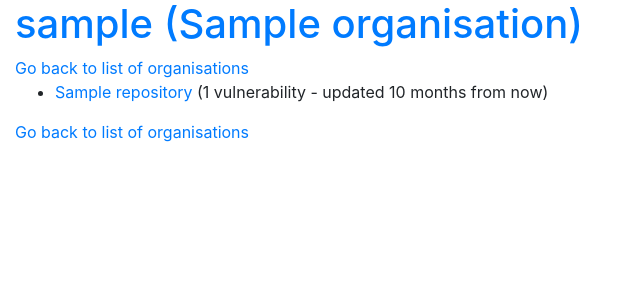
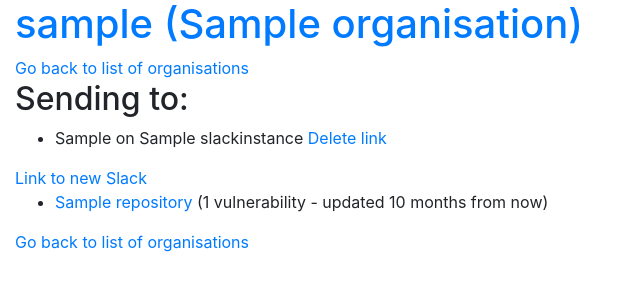
Before and after one commit to palfrey/vellere, a Django app: a page that uses notifier/jinja2/layout.html in a window 1280 px wide. Shown: the part 56-356 px from the top of the page, without its empty margins (0-640 px from the left). Run offline with Django 3.2, Linux system fonts and the light colour scheme; a user stored in the database is signed in; tables that the repository leaves empty hold one stand-in row (values such as "Sample post"); some libraries are stand-ins or nearby versions.

Commit message:
Add linking organisations

```diff
--- a/notifier/jinja2/layout.html
+++ b/notifier/jinja2/layout.html
@@ -45,6 +45,14 @@
                 }
             }
         });
+        function delete_link(url) {
+            $.ajax({
+                method: 'DELETE',
+                url: url,
+            }).done(function() {
+                location.reload();
+            });
+        }
     </script>
     <script src="https://cdnjs.cloudflare.com/ajax/libs/popper.js/1.12.9/umd/popper.min.js" integrity="sha384-ApNbgh9B+Y1QKtv3Rn7W3mgPxhU9K/ScQsAP7hUibX39j7fakFPskvXusvfa0b4Q" crossorigin="anonymous"></script>
     <script src="https://maxcdn.bootstrapcdn.com/bootstrap/4.0.0/js/bootstrap.min.js" integrity="sha384-JZR6Spejh4U02d8jOt6vLEHfe/JQGiRRSQQxSfFWpi1MquVdAyjUar5+76PVCmYl" crossorigin="anonymous"></script>
--- a/notifier/jinja2/organisation.html
+++ b/notifier/jinja2/organisation.html
@@ -2,7 +2,31 @@
 {% block body %}
 <h1><a href="https://github.com/{{ organisation.login }}">{{ organisation.login }} ({{organisation.name}})</a></h1>
 
-<a href="{{ url('index') }}">Go back to list of organisations</a>
+<a href="{{ url('index') }}">Go back to list of organisations</a><br/>
+
+{% if slack_links %}
+<h2>Sending to:</h2>
+<ul>
+    {% for link in slack_links %}
+        <li>
+            {{ link.channel }} on {{ link.slack.name }} <a href="#" onclick="javascript:delete_link('{{ url('slack_repo_link_delete', args=[link.id])}}')">Delete link</a>
+        </li>
+    {% endfor %}
+</ul>
+{% endif %}
+{% if slacks %}
+<form method="POST" action="{{ url('slack_org_link', kwargs={'org': organisation.login})}}">
+    <input type="hidden" name="csrfmiddlewaretoken" value="{{ csrf_token }}">
+    <select name="slack">
+        {% for slack in slacks %}
+        <option value="{{slack.team_id}}">{{ slack.name }}</option>
+        {% endfor %}
+    </select><br />
+    <input type="text" name="channel" placeholder="Write channel name or username" required /><br />
+    <input type="submit" value="Link Slack instance" />
+</form>
+{% endif %}
+<a href="{{ url('slack_login', kwargs={'redir': url('organisation', kwargs={'org': organisation.login})}) }}">Link to new Slack</a><br/>
 
 <ul>
 {% for repo in repos %}
--- a/notifier/models.py
+++ b/notifier/models.py
@@ -40,6 +40,20 @@
 
     def __str__(self):
         return self.name
+
+class SlackOrgLink(models.Model):
+    slack = models.ForeignKey(SlackInstance, on_delete=models.CASCADE)
+    org = models.ForeignKey(Organisation, on_delete=models.CASCADE)
+    channel = models.CharField(max_length=255)
+
+    def __str__(self):
+        return "(%s, %s, %s)" % (self.slack.name, self.org.login, self.channel)
+
+    class Meta:
+        indexes = [
+            models.Index(fields=['slack', 'org'], name="slack_org_link_idx"),
+        ]
+        unique_together = (('slack', 'org'))
 
 class OrganisationUser(models.Model):
     user = models.ForeignKey(GithubUser, on_delete=models.CASCADE)
@@ -103,14 +117,16 @@
     package = models.CharField(max_length=255)
 
 class SlackVulnerabilitySent(models.Model):
-    slack = models.ForeignKey(SlackRepoLink, on_delete=models.CASCADE)
+    slack_org = models.ForeignKey(SlackOrgLink, on_delete=models.CASCADE, null=True)
+    slack_repo = models.ForeignKey(SlackRepoLink, on_delete=models.CASCADE, null=True)
     vulnerability = models.ForeignKey(Vulnerability, on_delete=models.CASCADE)
 
     def __str__(self):
-        return "(%s, %s)" % (self.slack.slack.name, self.vulnerability.id)
+        slack = self.slack_org if self.slack_org != None else self.slack_repo
+        return "(%s, %s)" % (slack.slack.name, self.vulnerability.id)
 
     class Meta:
         indexes = [
-            models.Index(fields=['slack', 'vulnerability'], name="slack_vulnerability_idx"),
+            models.Index(fields=['slack_org', 'vulnerability'], name="slack_vulnerability_org_idx"),
+            models.Index(fields=['slack_repo', 'vulnerability'], name="slack_vulnerability_repo_idx"),
         ]
-        unique_together = (('slack', 'vulnerability'))
--- a/notifier/slack.py
+++ b/notifier/slack.py
@@ -1,7 +1,7 @@
 from django.conf import settings
 from requests_oauthlib import OAuth2Session
 from django.shortcuts import redirect, get_object_or_404
-from .models import SlackInstance, SlackRepoLink, Organisation, Repository
+from .models import SlackInstance, SlackOrgLink, SlackRepoLink, Organisation, Repository
 from django.urls import reverse
 import json
 from django.contrib.auth.decorators import login_required
@@ -50,6 +50,20 @@
 
 @login_required
 @require_POST
+def org_link(req, org):
+    organisation = get_object_or_404(Organisation, login=org)
+    slack = get_object_or_404(SlackInstance, team_id=req.POST["slack"])
+    SlackOrgLink(org=organisation, slack=slack, channel=req.POST["channel"]).save()
+    return redirect(reverse('organisation', kwargs={'org': organisation.login}))
+
+@login_required
+@require_http_methods(["DELETE"])
+def org_link_delete(req, id):
+    get_object_or_404(SlackOrgLink, id=id).delete()
+    return HttpResponse(status=204)
+
+@login_required
+@require_POST
 def repo_link(req, org, repo):
     organisation = get_object_or_404(Organisation, login=org)
     repository = get_object_or_404(Repository, name=repo, org=organisation)
--- a/notifier/urls.py
+++ b/notifier/urls.py
@@ -9,7 +9,9 @@
     path('slack/login<path:redir>', slack.login, name="slack_login"),
     path('slack/callback<path:redir>', slack.callback, name="slack_callback"),
     path('organisation/<str:org>', views.organisation, name="organisation"),
+    path('organisation/<str:org>/link', slack.org_link, name="slack_org_link"),
     path('organisation/<str:org>/<str:repo>', views.repository, name="repository"),
     path('organisation/<str:org>/<str:repo>/link', slack.repo_link, name="slack_repo_link"),
-    path('slack/remove_link/<int:id>', slack.repo_link_delete, name="slack_repo_link_delete"),
+    path('slack/remove_repo_link/<int:id>', slack.org_link_delete, name="slack_org_link_delete"),
+    path('slack/remove_org_link/<int:id>', slack.repo_link_delete, name="slack_repo_link_delete"),
 ]
--- a/notifier/views.py
+++ b/notifier/views.py
@@ -130,7 +130,10 @@
     else:
         repos = list(organisation.repository_set.all())
     repos.sort(key=lambda x: x.name.lower())
-    return render(req, "organisation.html", {"organisation": organisation, "repos": repos})
+    slack_links = SlackOrgLink.objects.filter(org=organisation)
+    linked_slacks = [s.slack for s in slack_links]
+    slack_instances = [s for s in SlackInstance.objects.all() if s not in linked_slacks]
+    return render(req, "organisation.html", {"organisation": organisation, "repos": repos, "slacks": slack_instances, "slack_links": slack_links})
 
 @login_required
 @require_GET
```
Also changed, not shown: notifier/jinja2/repository.html (+0 -10 lines), notifier/migrations/0010_auto_20190428_2126.py (added).
